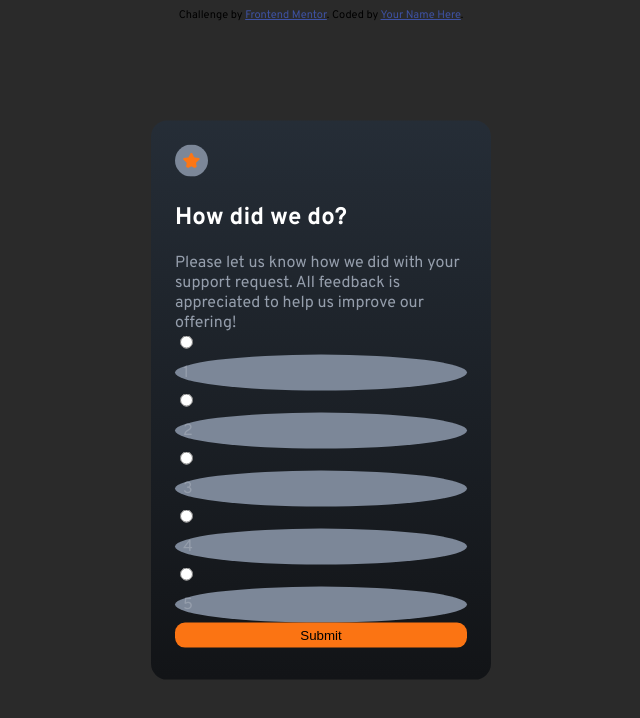
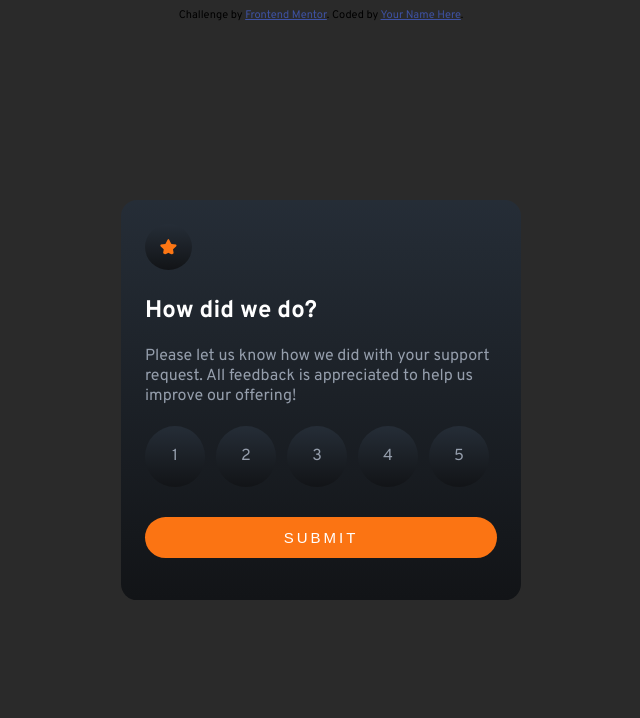
Before and after one commit to Manju299/interactive-rating-component-main, a plain HTML site: page interactive-rating-component-main/index.html in a window 1280 px wide. Shown: the whole page, without its empty margins (319-959 px from the left). Drawn offline with Linux system fonts and the light colour scheme.

Commit message:
made design channges

```diff
--- a/interactive-rating-component-main/index.html
+++ b/interactive-rating-component-main/index.html
@@ -20,6 +20,7 @@
       .attribution {
         font-size: 11px;
         text-align: center;
+
       }
       .attribution a {
         color: hsl(228, 45%, 44%);
@@ -37,7 +38,8 @@
             <h1>How did we do?</h1>
             <span>
               Please let us know how we did with your support request. All
-            feedback is appreciated to help us improve our offering!</span>
+              feedback is appreciated to help us improve our offering!</span
+            >
             <form class="rating-elem">
               <div class="rating">
                 <label for="rating-1">
@@ -65,11 +67,9 @@
                 </label>
               </div>
 
-
-          <button class="Submit">Submit</button>
+              <button class="Submit">SUBMIT</button>
             </form>
           </section>
-
 
           <!-- Rating state end -->
 
@@ -77,8 +77,9 @@
           <section class="rating-complete">
             You selected
             <!-- Add rating here -->
-        out of 5 Thank you! We appreciate you taking the time to give a rating.
-        If you ever need more support, don’t hesitate to get in touch!
+            out of 5 Thank you! We appreciate you taking the time to give a
+            rating. If you ever need more support, don’t hesitate to get in
+            touch!
 
             <!-- Thank you state end -->
           </section>
--- a/interactive-rating-component-main/style.css
+++ b/interactive-rating-component-main/style.css
@@ -14,7 +14,7 @@
 
 body{
     font-family: "Overpass";
-
+    scroll-snap-stop: none;
     background-color: rgb(42, 42, 42);
 }
 
@@ -27,7 +27,7 @@ body{
       top: 50%;
       left: 50%;
       transform: translateX(-50%) translateY(-50%);
-      max-width: 340px;
+      max-width: 400px;
       min-width: 330px;
       grid-template-rows: "1fr auto 1fr";
       /* background-color: hsl(var(--clr-dark-blue)); */
@@ -65,9 +65,20 @@ body{
     flex-wrap: wrap;
     background-color: hsl(var(--clr-primary-orange));
     border: none;
-    border-radius: 10px;
-    padding: 5px;
+    border-radius: 25px;
+    padding: 12px;
+    color: hsl(var(--clr-white));
+    font-size: 15px;
+    margin: 10px 0px;
+    letter-spacing: 3px;
 
+
+}
+.Submit:hover{
+    background-color: hsl(var(--clr-white));
+    color: hsl(var(--clr-primary-orange));
+
+    border: none;
 }
 
 span{
@@ -75,21 +86,49 @@ span{
 }
 
 img{
-    padding:8px;
+    padding:15px;
     border-radius: 50%;
     background-color: hsl(var(--clr-medium-gray));
+    background:linear-gradient( hsl(var(--clr-dark-blue)),hsl(var(--clr-darkest-blue)));
+
+}
+.rating{
+    display: grid;
+    grid-template-columns: 1fr 1fr 1fr 1fr 1fr;
+    gap: 3px;
+
 }
 
 .rating-circle{
     display: grid;
-    grid-template-columns: 100px 100px 100px;
-    grid-template-rows: auto;
     /* width: clamp(45px, 12vw, 52px);
     height: clamp(45px, 12vw, 52px); */
+    width: clamp(28px, 11vw, 44px);
+    height: clamp(28px, 11vw, 45px);
     padding-top: 4px;
+    padding:8px;
+    border-radius: 50%;
+    background:linear-gradient( hsl(var(--clr-dark-blue)),hsl(var(--clr-darkest-blue)));
+    align-content: center;
+    justify-content: center;
+    margin: 20px 0px;
+
+}
+input[type=radio]{
+    opacity: 0;
+
+}
+#rating-1,#rating-2,#rating-3,#rating-4,#rating-5{
+    display: none;
+    /* visibility: hidden; */
+}
 
 
-    padding:8px;
-    border-radius: 50%;
-    background-color: hsl(var(--clr-medium-gray));
+.rating-circle:hover{
+    background: hsl(var(--clr-primary-orange));
+    color:hsl(var(--clr-white))
 }
+.rating input:checked ~ .rating-circle {
+    background:hsl(var(--clr-medium-gray));
+    color: white;
+}
```
Lines whose indentation alone changed are shown as unchanged.
